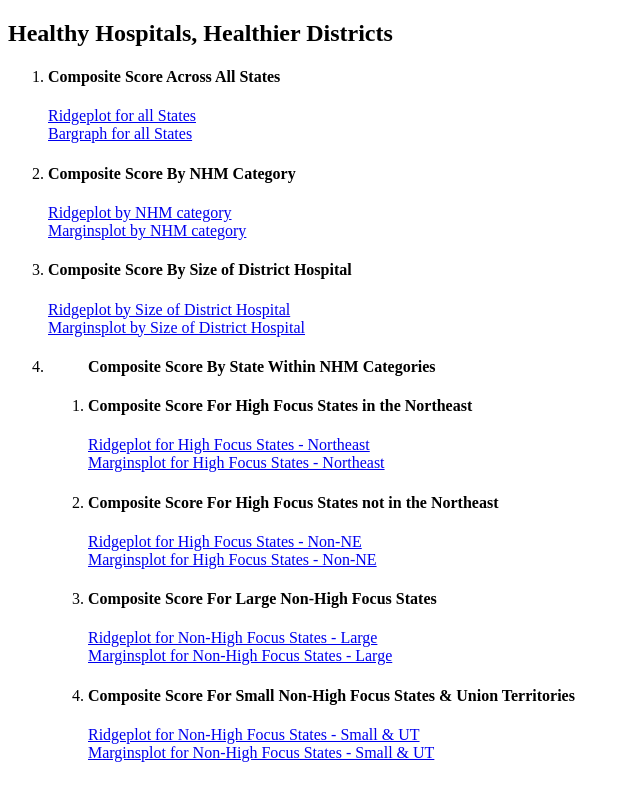
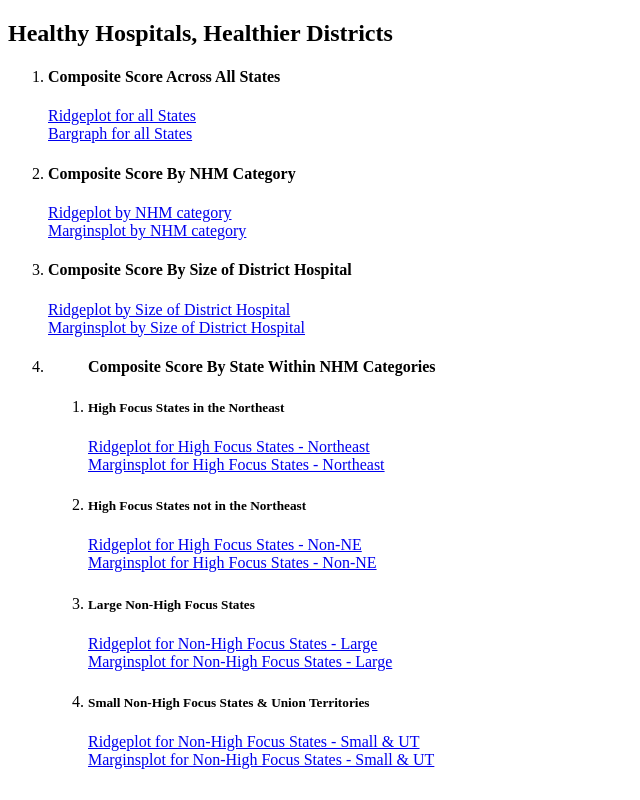
Before and after one commit to arnavagru/arnavagru.github.io, a plain HTML site: page index.html in a window 1280 px wide. Shown: the whole page, without its empty margins (0-640 px from the left). Drawn offline with nearby package versions, Linux system fonts and the light colour scheme; no server answers.

Commit message:
cleaned up index list

```diff
--- a/index.html
+++ b/index.html
@@ -35,28 +35,28 @@
 <ol>
 <h4> Composite Score By State Within NHM Categories </h4>
 <li>
-<h4> Composite Score For High Focus States in the Northeast</h4>
+<h5> High Focus States in the Northeast</h5>
 <a href="ridgeplotdatabystatewithinnhm_1.html">Ridgeplot for High Focus States - Northeast</a>
 <br>
 <a href="marginsplot_bystatewithinnhm_1.html">Marginsplot for High Focus States - Northeast</a>
 <br>
 </li>
 <li>
-<h4> Composite Score For High Focus States not in the Northeast</h4>
+<h5> High Focus States not in the Northeast</h5>
 <a href="ridgeplotdatabystatewithinnhm_2.html">Ridgeplot for High Focus States - Non-NE</a>
 <br>
 <a href="marginsplot_bystatewithinnhm_2.html">Marginsplot for High Focus States - Non-NE</a>
 <br>
 </li>
 <li>
-<h4> Composite Score For Large Non-High Focus States </h4>
+<h5> Large Non-High Focus States </h5>
 <a href="ridgeplotdatabystatewithinnhm_3.html">Ridgeplot for Non-High Focus States - Large</a>
 <br>
 <a href="marginsplot_bystatewithinnhm_3.html">Marginsplot for Non-High Focus States - Large</a>
 <br>
 </li>
 <li>
-<h4> Composite Score For Small Non-High Focus States & Union Territories</h4>
+<h5> Small Non-High Focus States & Union Territories</h5>
 <a href="ridgeplotdatabystatewithinnhm_4.html">Ridgeplot for Non-High Focus States - Small & UT</a>
 <br>
 <a href="marginsplot_bystatewithinnhm_4.html">Marginsplot for Non-High Focus States - Small & UT</a>
```
